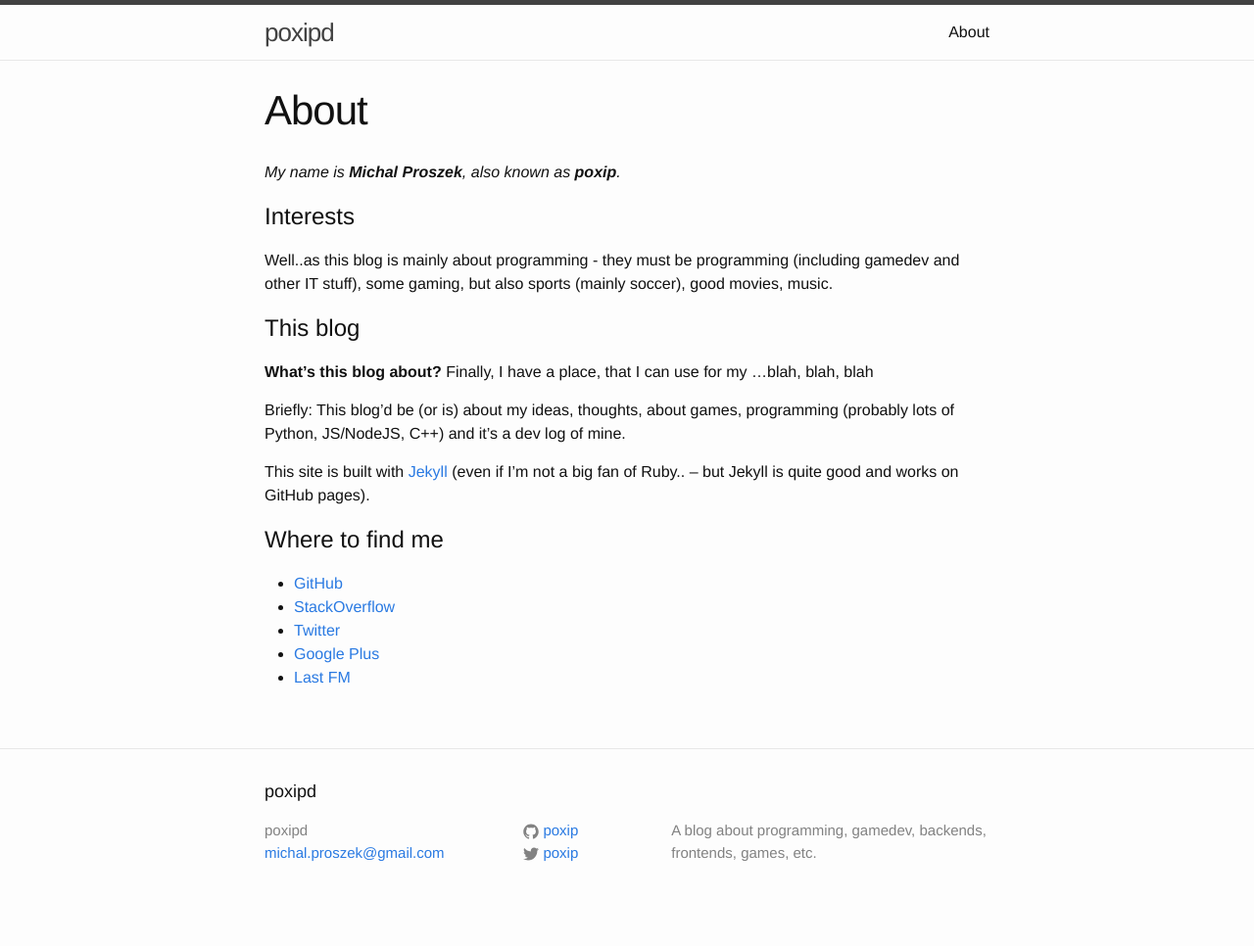
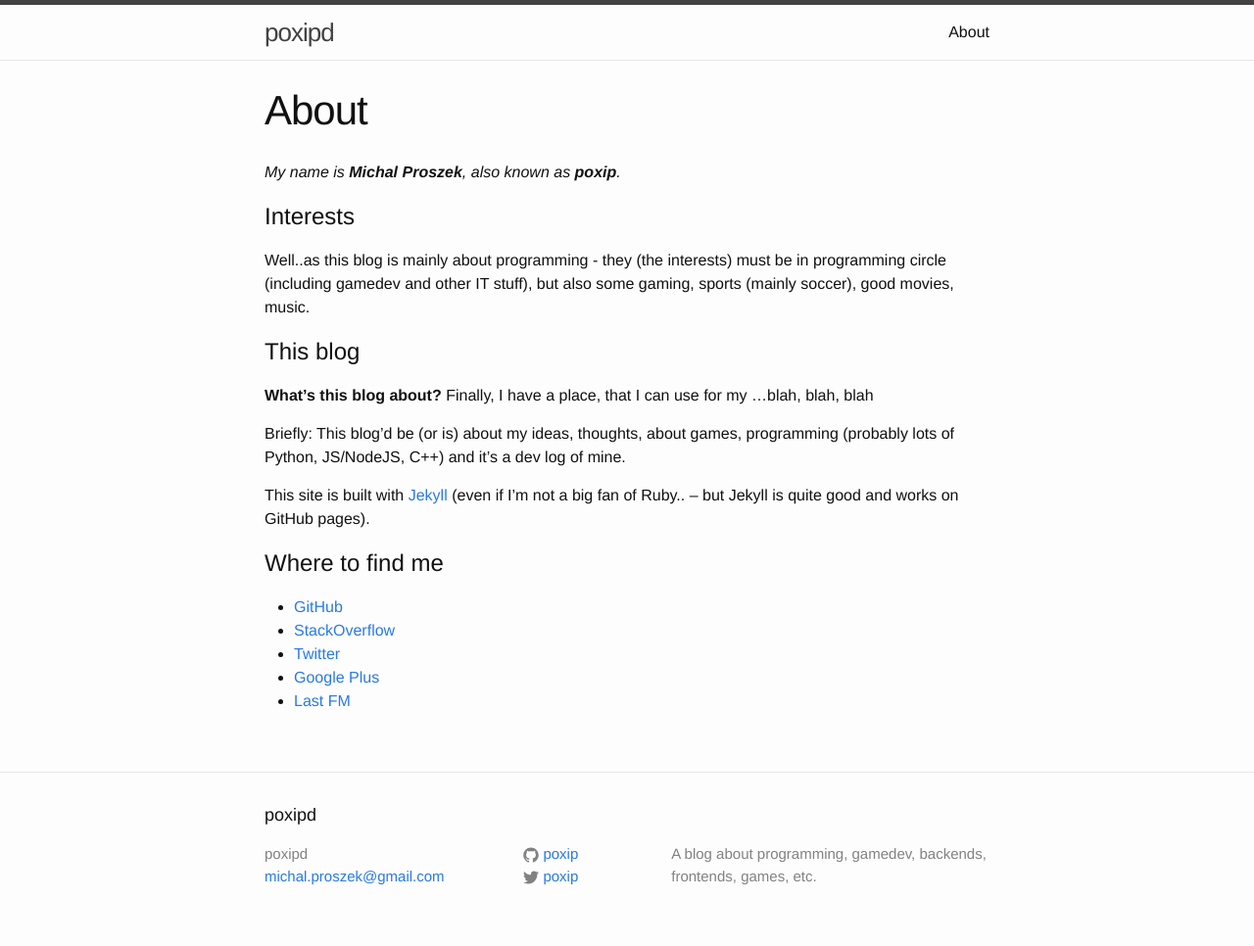
Before and after one commit to poxip/poxip.github.io, a Jekyll site: the page built from about.md, in a window 1280 px wide. Shown: the whole page at 98% size. Built offline with Jekyll 4.4.1, drawn with Linux system fonts in a browser that asks for light colours; before the commit the page ends 942 px from its top, so only the background shows below that.

Commit message:
about page: Correct Interests section

```diff
--- a/about.md
+++ b/about.md
@@ -7,8 +7,8 @@
 _My name is **Michal Proszek**, also known as **poxip**._
 
 # Interests
-Well..as this blog is mainly about programming - they must be programming (including gamedev and other IT stuff),
-some gaming, but also sports (mainly soccer), good movies, music.
+Well..as this blog is mainly about programming - they (the interests) must be in programming circle (including gamedev and other IT stuff),
+but also some gaming, sports (mainly soccer), good movies, music.
 
 # This blog
 **What's this blog about?**
```
